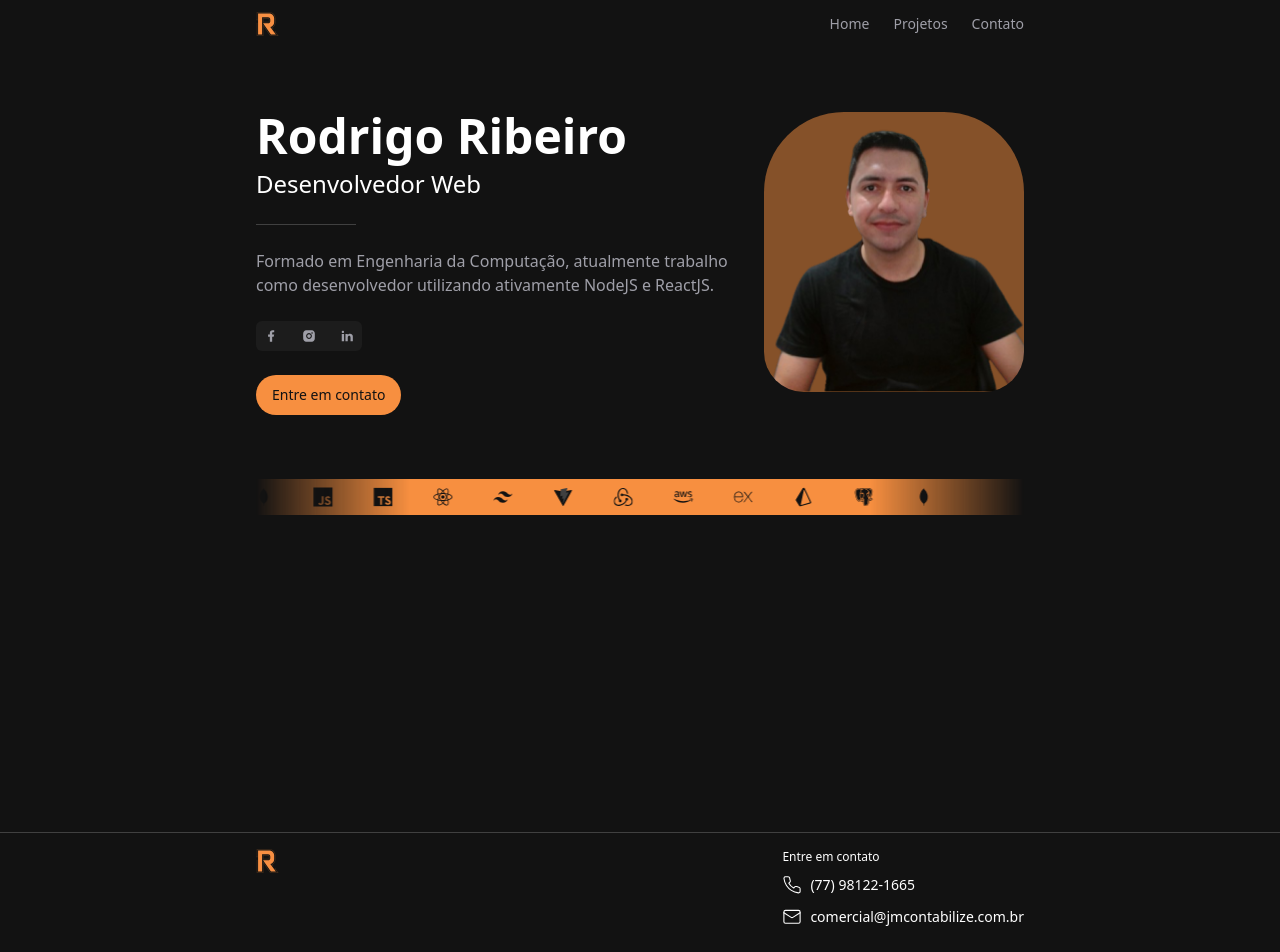
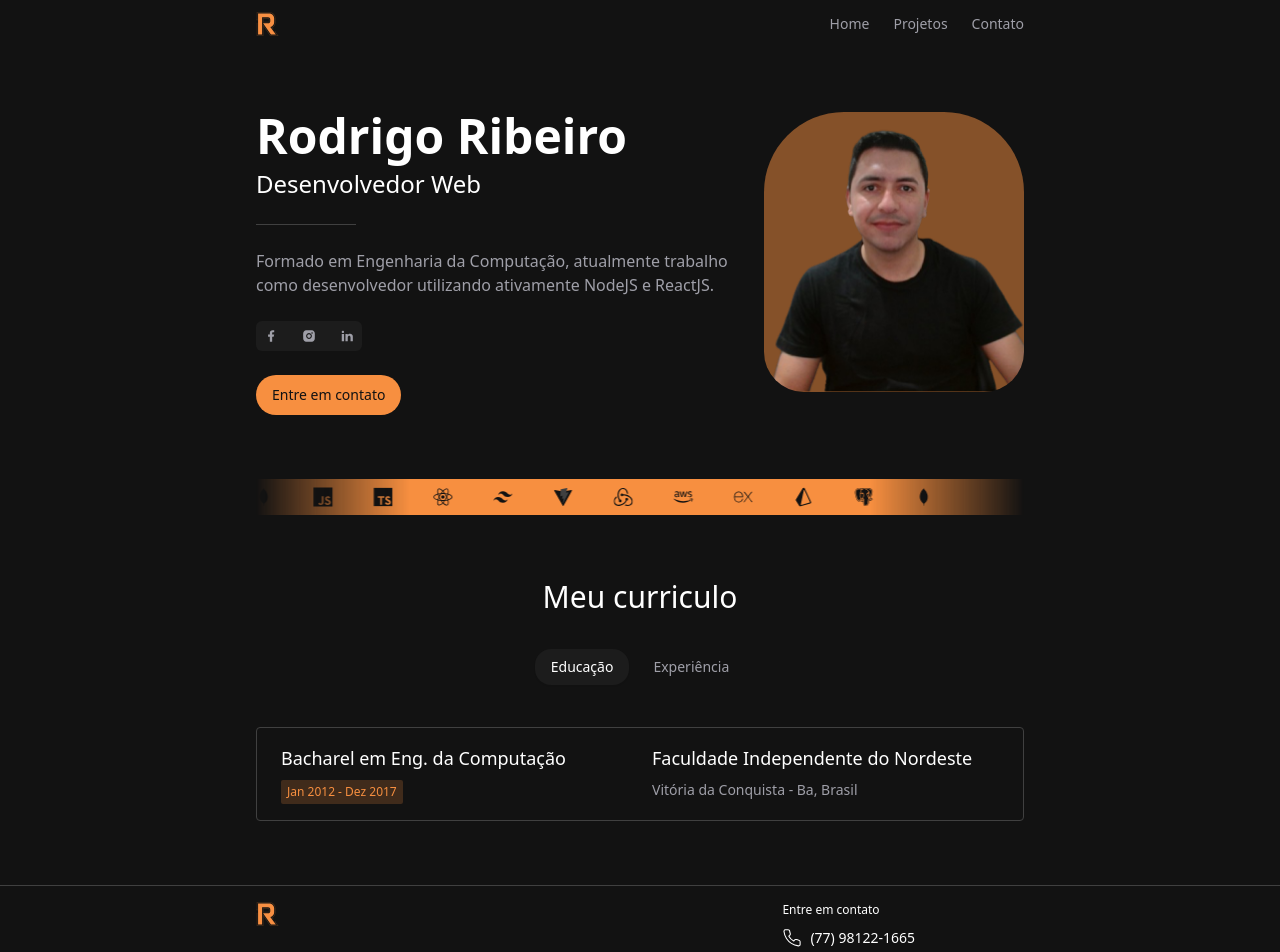
Before and after one commit to rodrigodasilva/portfolio-nextjs, a Next.js app: page / in a window 1280 px wide. Shown: the top 952 px of the page. Built offline with nearby package versions, Linux system fonts and the light colour scheme.

Commit message:
style: my resume

```diff
--- a/package.json
+++ b/package.json
@@ -10,6 +10,7 @@
   },
   "dependencies": {
     "@radix-ui/react-slot": "^1.0.2",
+    "@radix-ui/react-tabs": "^1.0.4",
     "aos": "^2.3.4",
     "class-variance-authority": "^0.7.0",
     "next": "^14.1.0",
--- a/src/app/components/home-section.jsx
+++ b/src/app/components/home-section.jsx
@@ -19,9 +19,12 @@ function Banner({ className = '', ...props }) {
 export function HomeSection() {
   return (
     <section className="max-w-screen-md flex gap-4 w-full px-4 sm:px-0">
-      <div className="flex flex-col gap-6" data-aos="fade-right">
+      <div className="flex flex-col gap-6">
         <div className="flex gap-2 justify-between">
-          <div className="flex flex-col justify-center gap-2">
+          <div
+            className="flex flex-col justify-center gap-2"
+            data-aos="fade-right"
+          >
             <h3 className="text-4xl sm:text-5xl font-bold">Rodrigo Ribeiro</h3>
             <h4 className="text-xl sm:text-2xl font-normal">
               Desenvolvedor Web
@@ -32,9 +35,12 @@ export function HomeSection() {
             data-aos="fade-left"
           />
         </div>
-        <Separator className="bg-border max-w-[100px] w-full" />
+        <Separator
+          className="bg-border max-w-[100px] w-full"
+          data-aos="fade-right"
+        />
 
-        <div className="flex flex-col gap-6">
+        <div className="flex flex-col gap-6" data-aos="fade-right">
           <p className="text-base leading-6 font-normal text-muted-foreground">
             Formado em Engenharia da Computação, atualmente trabalho como
             desenvolvedor utilizando ativamente NodeJS e ReactJS.
--- /dev/null
+++ b/src/app/components/my-resume-section.jsx
@@ -0,0 +1,93 @@
+import { Tabs, TabsContent, TabsList, TabsTrigger } from '@/components/ui/tabs'
+
+function EducationContent() {
+  return (
+    <ul>
+      <li className="grid w-full grid-cols-1 gap-6 sm:grid-cols-2 border border-border px-6 py-4 rounded">
+        <div className="flex flex-col gap-2">
+          <h6 className="text-lg font-medium">
+            Bacharel em Eng. da Computação
+          </h6>
+          <span className="bg-primary/20 px-1.5 py-1 rounded-sm text-xs font-normal text-primary w-max">
+            Jan 2012 - Dez 2017
+          </span>
+        </div>
+        <div className="flex flex-col gap-2">
+          <h6 className="text-lg font-medium">
+            Faculdade Independente do Nordeste
+          </h6>
+          <span className="text-muted-foreground text-sm">
+            Vitória da Conquista - Ba, Brasil
+          </span>
+        </div>
+      </li>
+    </ul>
+  )
+}
+
+function ExperienceContent() {
+  return (
+    <ul className="space-y-4">
+      <li className="grid w-full grid-cols-1 gap-6 sm:grid-cols-2 border border-border px-6 py-4 rounded">
+        <div className="flex flex-col gap-2">
+          <h6 className="text-lg font-medium">Live On Solutions</h6>
+          <span className="bg-primary/20 px-1.5 py-1 rounded-sm text-xs font-normal text-primary w-max">
+            Out 2019 - Ago 2020
+          </span>
+        </div>
+        <div className="flex flex-col gap-2">
+          <h6 className="text-lg font-medium">Desenvolvedor Fullstack</h6>
+          <span className="text-muted-foreground text-sm">
+            Manutenção e implementação de novas funcionalidades utilizando
+            Reactjs; alinhamento com a equipe e integração com API’s internas e
+            externas
+          </span>
+        </div>
+      </li>
+      <li className="grid w-full grid-cols-1 gap-6 sm:grid-cols-2 border border-border px-6 py-4 rounded">
+        <div className="flex flex-col gap-2">
+          <h6 className="text-lg font-medium">Code7</h6>
+          <span className="bg-primary/20 px-1.5 py-1 rounded-sm text-xs font-normal text-primary w-max">
+            Set 2020 - Atual
+          </span>
+        </div>
+        <div className="flex flex-col gap-2">
+          <h6 className="text-lg font-medium">Desenvolvedor Fullstack</h6>
+          <span className="text-muted-foreground text-sm">
+            Manutenção, planejamento de melhorias e adição de funcionalidades de
+            um sistema drag-on-drop para montagem de chatbots utilizando
+            basicamente Reactjs e Nodejs
+          </span>
+        </div>
+      </li>
+    </ul>
+  )
+}
+
+export function MyResumeSection() {
+  return (
+    <section
+      className="max-w-screen-md flex flex-col items-center gap-8 w-full px-4 sm:px-0"
+      data-aos="fade-up"
+      data-aos-delay="200"
+    >
+      <h3 className="text-3xl font-normal text-center">Meu curriculo</h3>
+
+      <Tabs
+        defaultValue="education"
+        className="w-full flex flex-col items-center gap-8"
+      >
+        <TabsList className="flex gap-2 w-max">
+          <TabsTrigger value="education">Educação</TabsTrigger>
+          <TabsTrigger value="experience">Experiência</TabsTrigger>
+        </TabsList>
+        <TabsContent value="education" className="w-full">
+          <EducationContent />
+        </TabsContent>
+        <TabsContent value="experience" className="w-full">
+          <ExperienceContent />
+        </TabsContent>
+      </Tabs>
+    </section>
+  )
+}
--- a/src/app/components/skills-bar.jsx
+++ b/src/app/components/skills-bar.jsx
@@ -67,7 +67,7 @@ const skills = [
 
 export function SkillsBar() {
   return (
-    <div className="w-full" data-aos="fade-in">
+    <div className="w-full" data-aos="fade-in" data-aos-delay="100">
       <InfiniteMovingCards
         direction="right"
         speed="slow"
--- a/src/app/page.jsx
+++ b/src/app/page.jsx
@@ -4,15 +4,17 @@ import { HomeSection } from './components/home-section'
 import { Footer } from './components/footer'
 import { BackToTopButton } from './components/back-to-top-button'
 import { SkillsBar } from './components/skills-bar'
+import { MyResumeSection } from './components/my-resume-section'
 
 export default function Home() {
   return (
     <>
       <NavBar />
       <div className="bg-bg flex justify-center bg-background pt-8">
-        <main className="w-full flex min-h-screen overflow-x-hidden flex-col items-center justify-start gap-16 pt-20 pb-16">
+        <main className="w-full flex overflow-hidden flex-col items-center justify-start gap-16 pt-20 pb-16">
           <HomeSection />
           <SkillsBar />
+          <MyResumeSection />
         </main>
       </div>
       <BackToTopButton />
--- a/src/components/ui/infinite-moving-cards/infinite-moving-cards.jsx
+++ b/src/components/ui/infinite-moving-cards/infinite-moving-cards.jsx
@@ -73,7 +73,7 @@ export const InfiniteMovingCards = ({
       <ul
         ref={scrollerRef}
         className={cn(
-          ' flex items-center py-2 min-w-full shrink-0 gap-10 w-max flex-nowrap',
+          'flex items-center py-2 min-w-full shrink-0 gap-10 w-max flex-nowrap',
           start && 'animate-scroll ',
           pauseOnHover && 'hover:[animation-play-state:paused]'
         )}
--- /dev/null
+++ b/src/components/ui/tabs/index.js
@@ -0,0 +1 @@
+export { Tabs, TabsList, TabsTrigger, TabsContent } from './tabs'
--- /dev/null
+++ b/src/components/ui/tabs/tabs.jsx
@@ -0,0 +1,46 @@
+'use client'
+
+import * as React from 'react'
+import * as TabsPrimitive from '@radix-ui/react-tabs'
+
+import { cn } from '@/utils/classnames'
+
+const Tabs = TabsPrimitive.Root
+
+const TabsList = React.forwardRef(({ className, ...props }, ref) => (
+  <TabsPrimitive.List
+    ref={ref}
+    className={cn(
+      'inline-flex h-10 items-center justify-center p-1 text-muted-foreground',
+      className
+    )}
+    {...props}
+  />
+))
+TabsList.displayName = TabsPrimitive.List.displayName
+
+const TabsTrigger = React.forwardRef(({ className, ...props }, ref) => (
+  <TabsPrimitive.Trigger
+    ref={ref}
+    className={cn(
+      'inline-flex items-center justify-center whitespace-nowrap rounded-2xl px-4 py-2 w-max text-sm font-medium ring-offset-background transition-all focus-visible:outline-none focus-visible:ring-2 focus-visible:ring-ring focus-visible:ring-offset-2 disabled:pointer-events-none disabled:opacity-50 data-[state=active]:bg-muted data-[state=active]:text-foreground data-[state=active]:shadow-sm',
+      className
+    )}
+    {...props}
+  />
+))
+TabsTrigger.displayName = TabsPrimitive.Trigger.displayName
+
+const TabsContent = React.forwardRef(({ className, ...props }, ref) => (
+  <TabsPrimitive.Content
+    ref={ref}
+    className={cn(
+      'mt-2 ring-offset-background focus-visible:outline-none focus-visible:ring-2 focus-visible:ring-ring focus-visible:ring-offset-2',
+      className
+    )}
+    {...props}
+  />
+))
+TabsContent.displayName = TabsPrimitive.Content.displayName
+
+export { Tabs, TabsList, TabsTrigger, TabsContent }
```
Also changed, not shown: 1 other file (tests, documents, lock files or other folders).
